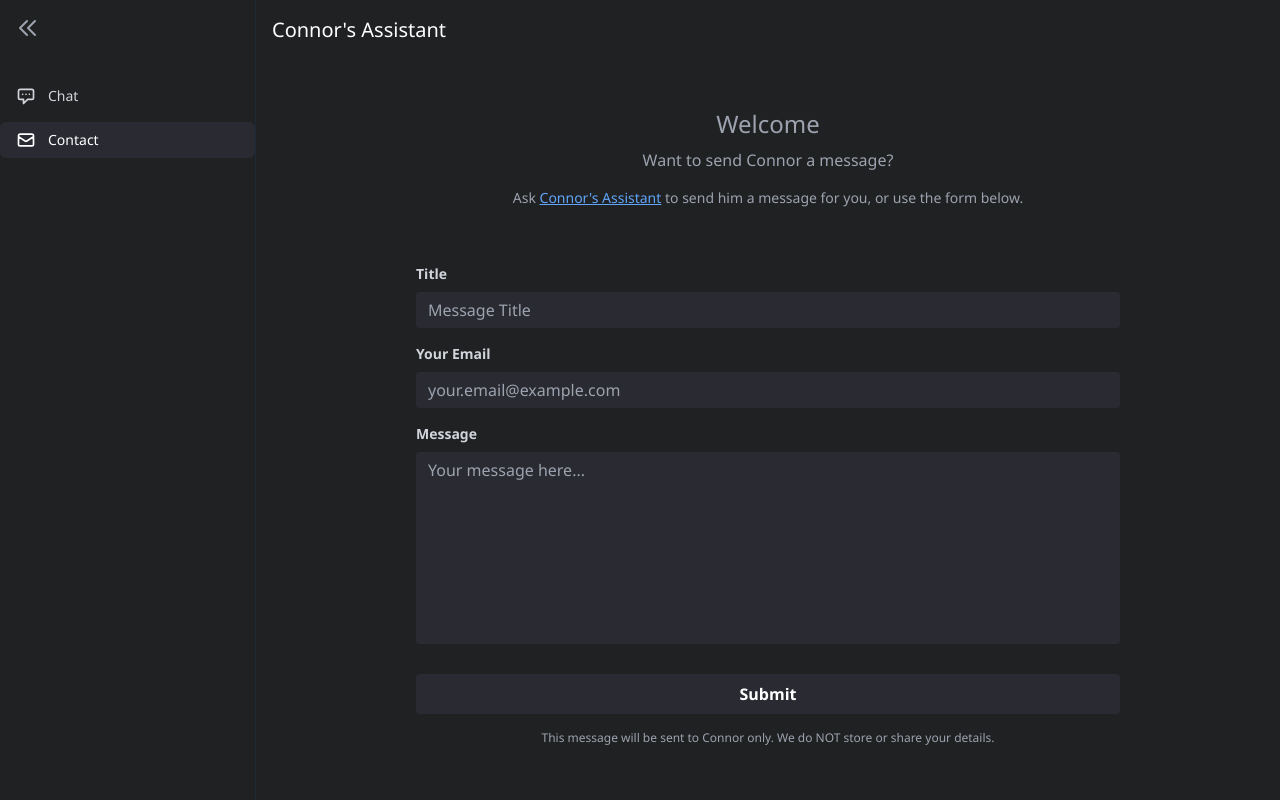
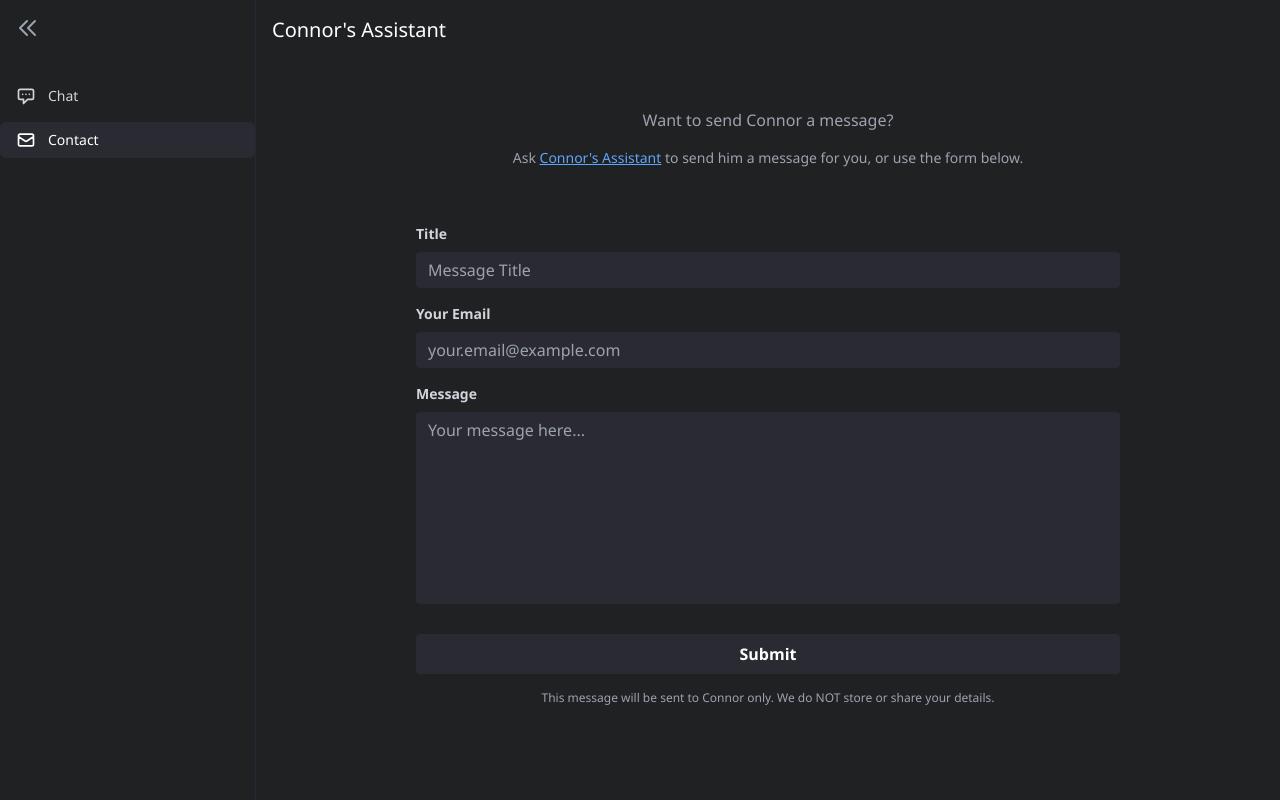
Before and after one commit to Connor-aus/papone-entry, a React (Create React App) app: page /contact in a window 1280 px wide. Built offline with nearby package versions, Linux system fonts and the light colour scheme; no server answers.

Commit message:
Remove welcome heading from ContactPage for a cleaner layout

```diff
--- a/src/pages/ContactPage.tsx
+++ b/src/pages/ContactPage.tsx
@@ -7,7 +7,6 @@ const ContactPage: React.FC = () => {
     <div className="min-h-screen bg-[#202123] py-12 px-4">
       <div className="container mx-auto max-w-3xl">
         <div className="flex flex-col items-center justify-center text-center text-gray-400 mb-8">
-          <h2 className="text-2xl font-medium mb-2">Welcome</h2>
           <p className="mb-4">Want to send Connor a message?</p>
           <p className="text-sm">
             Ask{' '}
```
